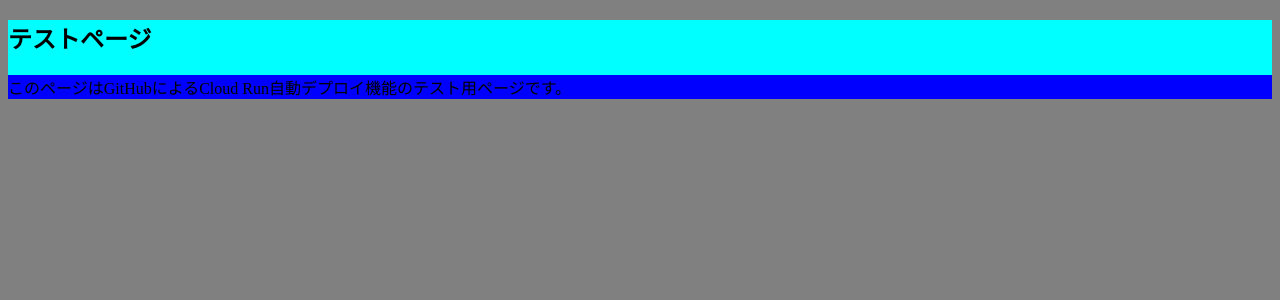
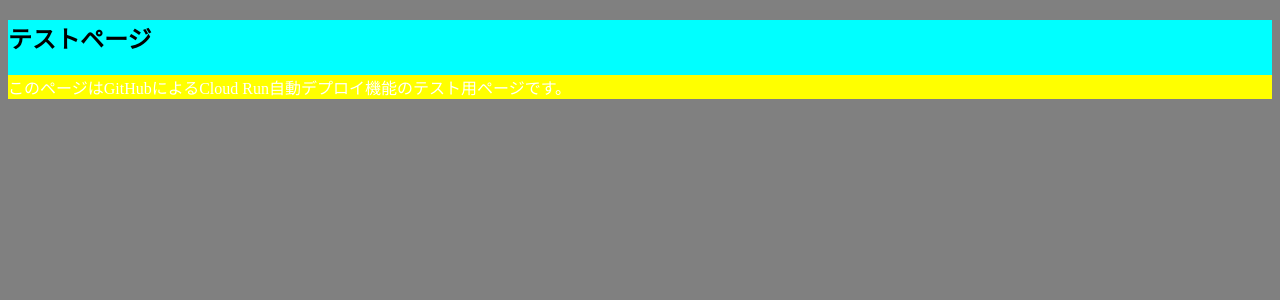
Before and after one commit to excelsior091224/cloudrun_github_test, a Flask app: page / in a window 1280 px wide. Shown: the top 300 px of the page. Run offline with Flask 2, Linux system fonts and the light colour scheme.

Commit message:
Update style.css
Set color of .text white, and changed background-color of .text to yellow.

```diff
--- a/static/css/style.css
+++ b/static/css/style.css
@@ -7,5 +7,6 @@ body {
 }
 
 .text {
-    background-color: blue;
+    color: white;
+    background-color: yellow;
 }
```
